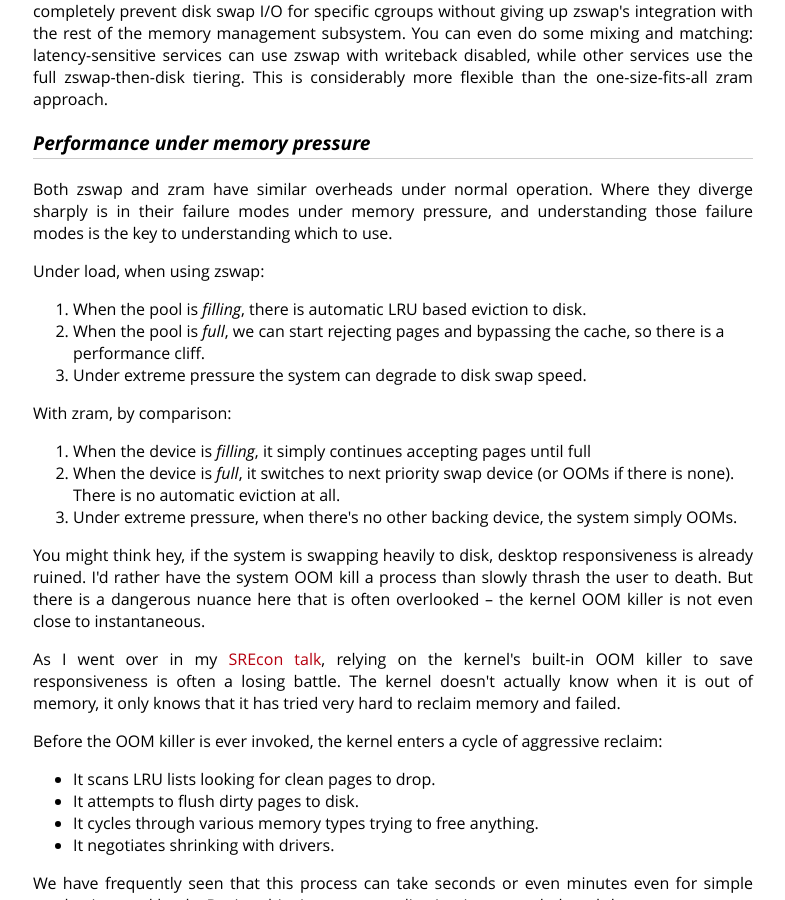
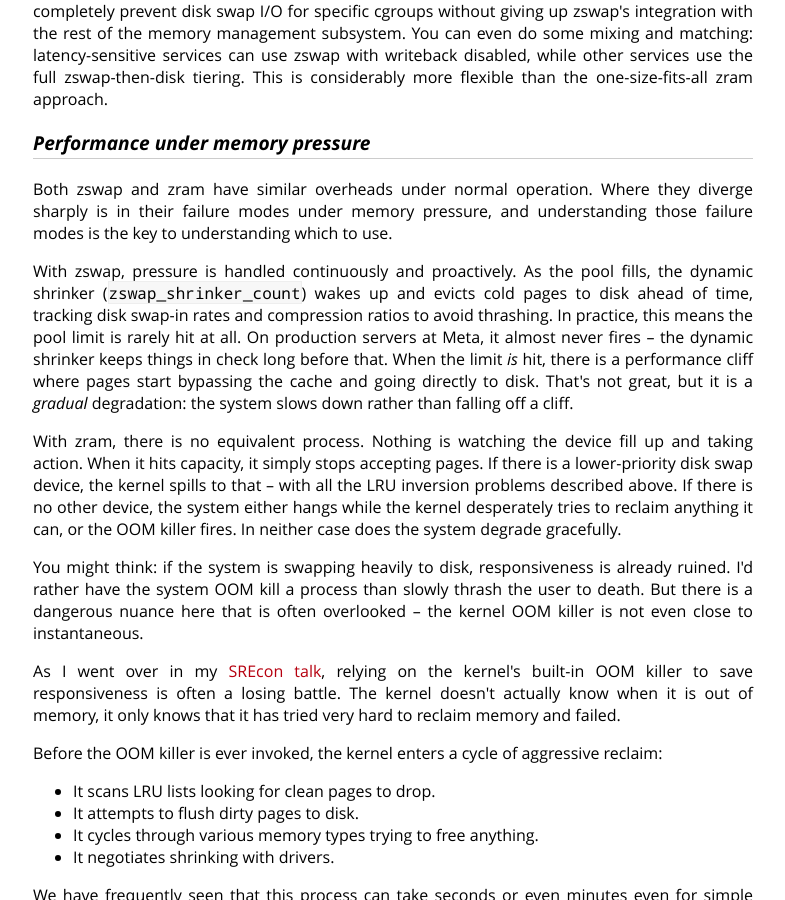
Before and after one commit to cdown/chrisdown.name, a Jekyll site: the page built from _posts/2026-03-17-zswap-vs-zram-when-to-use-what.md, in a window 1280 px wide and 900 px high, scrolled down 12705 px. Shown: the whole window, without its empty margins (247-1032 px from the left). Built offline with Jekyll 4.4.1, drawn with Linux system fonts in a browser that asks for light colours.

Commit message:
zram post: Better comparison of zram/zswap under load

```diff
--- a/_posts/2026-03-17-zswap-vs-zram-when-to-use-what.md
+++ b/_posts/2026-03-17-zswap-vs-zram-when-to-use-what.md
@@ -724,26 +724,28 @@ Both zswap and zram have similar overheads under normal operation. Where they
 diverge sharply is in their failure modes under memory pressure, and
 understanding those failure modes is the key to understanding which to use.
 
-Under load, when using zswap:
+With zswap, pressure is handled continuously and proactively. As the pool
+fills, the dynamic shrinker (`zswap_shrinker_count`) wakes up and evicts cold
+pages to disk ahead of time, tracking disk swap-in rates and compression ratios
+to avoid thrashing. In practice, this means the pool limit is rarely hit at
+all. On production servers at Meta, it almost never fires -- the dynamic
+shrinker keeps things in check long before that. When the limit *is* hit, there
+is a performance cliff where pages start bypassing the cache and going directly
+to disk. That's not great, but it is a *gradual* degradation: the system slows
+down rather than falling off a cliff.
 
-1. When the pool is *filling*, there is automatic LRU based eviction to disk.
-2. When the pool is *full*, we can start rejecting pages and bypassing the
-   cache, so there is a performance cliff.
-3. Under extreme pressure the system can degrade to disk swap speed.
+With zram, there is no equivalent process. Nothing is watching the device fill
+up and taking action. When it hits capacity, it simply stops accepting pages.
+If there is a lower-priority disk swap device, the kernel spills to that --
+with all the LRU inversion problems described above. If there is no other
+device, the system either hangs while the kernel desperately tries to reclaim
+anything it can, or the OOM killer fires. In neither case does the system
+degrade gracefully.
 
-With zram, by comparison:
-
-1. When the device is *filling*, it simply continues accepting pages until full
-2. When the device is *full*, it switches to next priority swap device (or OOMs
-   if there is none). There is no automatic eviction at all.
-3. Under extreme pressure, when there's no other backing device, the system
-   simply OOMs.
-
-You might think hey, if the system is swapping heavily to disk, desktop
-responsiveness is already ruined. I'd rather have the system OOM kill a process
-than slowly thrash the user to death. But there is a dangerous nuance here that
-is often overlooked -- the kernel OOM killer is not even close to
-instantaneous.
+You might think: if the system is swapping heavily to disk, responsiveness is
+already ruined. I'd rather have the system OOM kill a process than slowly
+thrash the user to death. But there is a dangerous nuance here that is often
+overlooked -- the kernel OOM killer is not even close to instantaneous.
 
 As I went over in my [SREcon talk](https://www.youtube.com/watch/beefUhRH5lU),
 relying on the kernel's built-in OOM killer to save responsiveness is often a
```
